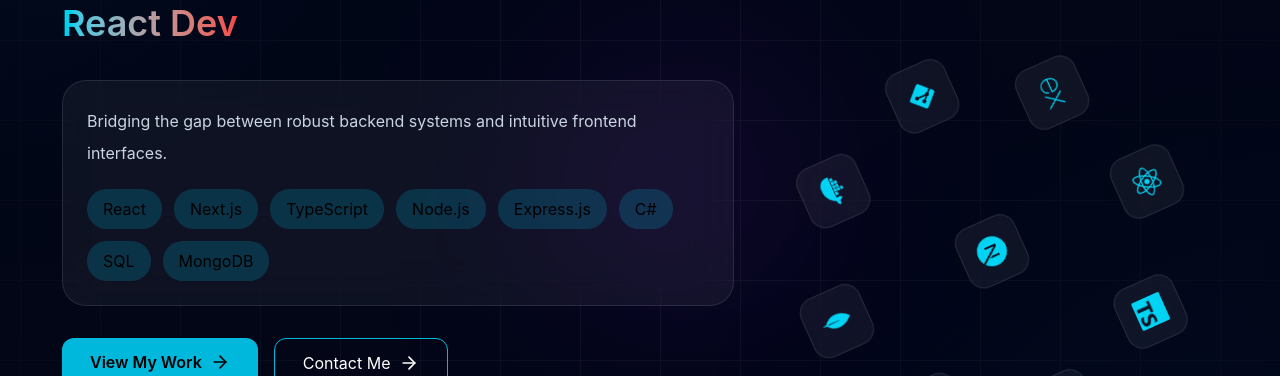
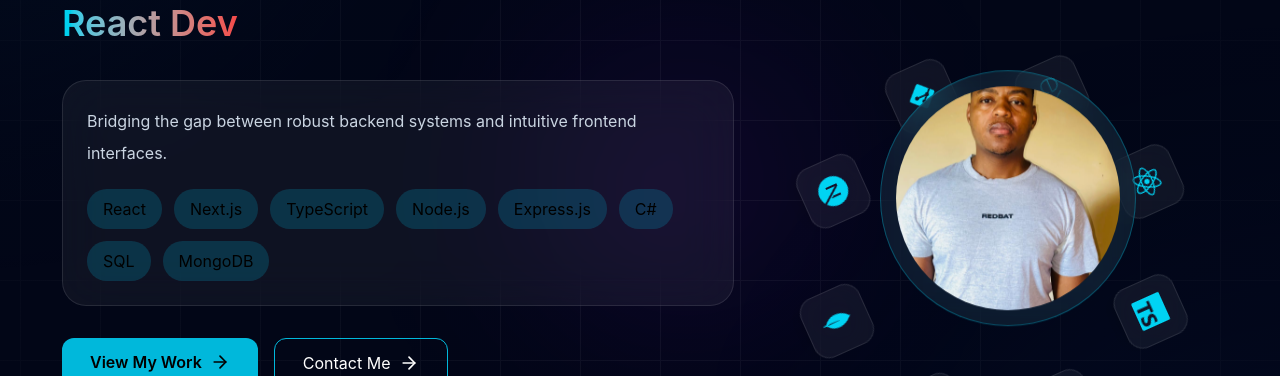
Before and after one commit to Luka2Lkay/lukhanyo-portfolio, a React (Vite) app: page / in a window 1280 px wide. Shown: the part 220-596 px from the top of the page. Built offline with nearby package versions, Linux system fonts and the light colour scheme; no server answers.

Commit message:
display photo

```diff
--- a/src/components/floating_icons/FloatingIcons.jsx
+++ b/src/components/floating_icons/FloatingIcons.jsx
@@ -14,10 +14,9 @@
   { Icon: FaNodeJs, x: 170, y: 0 },
   { Icon: SiPostgresql, x: 120, y: 120 },
   { Icon: SiMongodb, x: 0, y: 170 },
-  { Icon: FaDocker, x: -120, y: 120 },
+  { Icon: SiNextdotjs, x: -120, y: 120 },
   { Icon: FaGitAlt, x: -170, y: 0 },
   { Icon: SiExpress, x: -120, y: -120 },
-  { Icon: SiNextdotjs, x: 0, y: 0 },
 ];
 
 function FloatingIcons() {
@@ -59,6 +58,39 @@
           </motion.div>
         ))}
       </motion.div>
+
+      <motion.div
+        animate={{ y: [0, -12, 0] }}
+        transition={{ duration: 4, repeat: Infinity, repeatType: "easeInOut" }}
+        className="
+          relative
+          flex
+          h-64
+          w-64
+          items-center
+          justify-center
+          overflow-hidden
+          rounded-full
+          border
+          border-cyan-500/40
+          bg-white/5
+          backdrop-blur-xl
+        "
+      >
+        <div className="absolute inset-0 bg-cyan-500/10 blur-3xl" />
+
+        <img
+          src="../../../src/assets/Luka.jpg"
+          alt="Lukhanyo"
+          className="
+            relative
+            h-56
+            w-56
+            rounded-full
+            object-cover
+          "
+        />
+      </motion.div>
     </div>
   );
 }
```
Also changed, not shown: src/assets/Luka.jpg (added).
